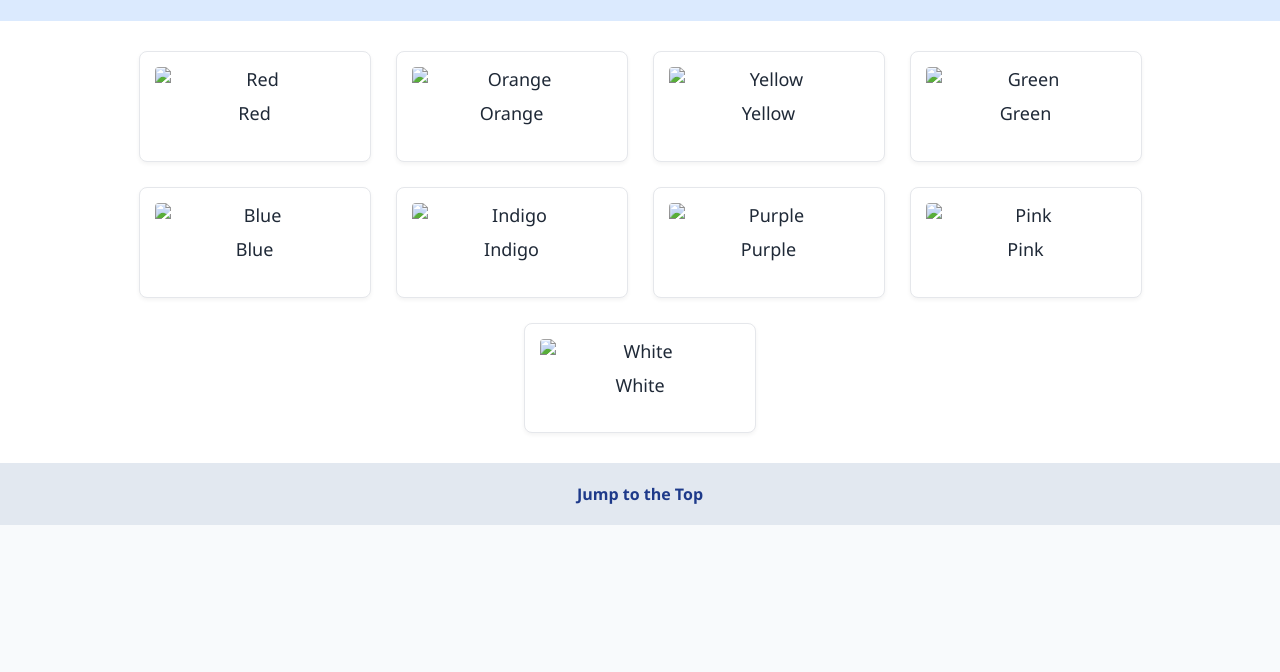
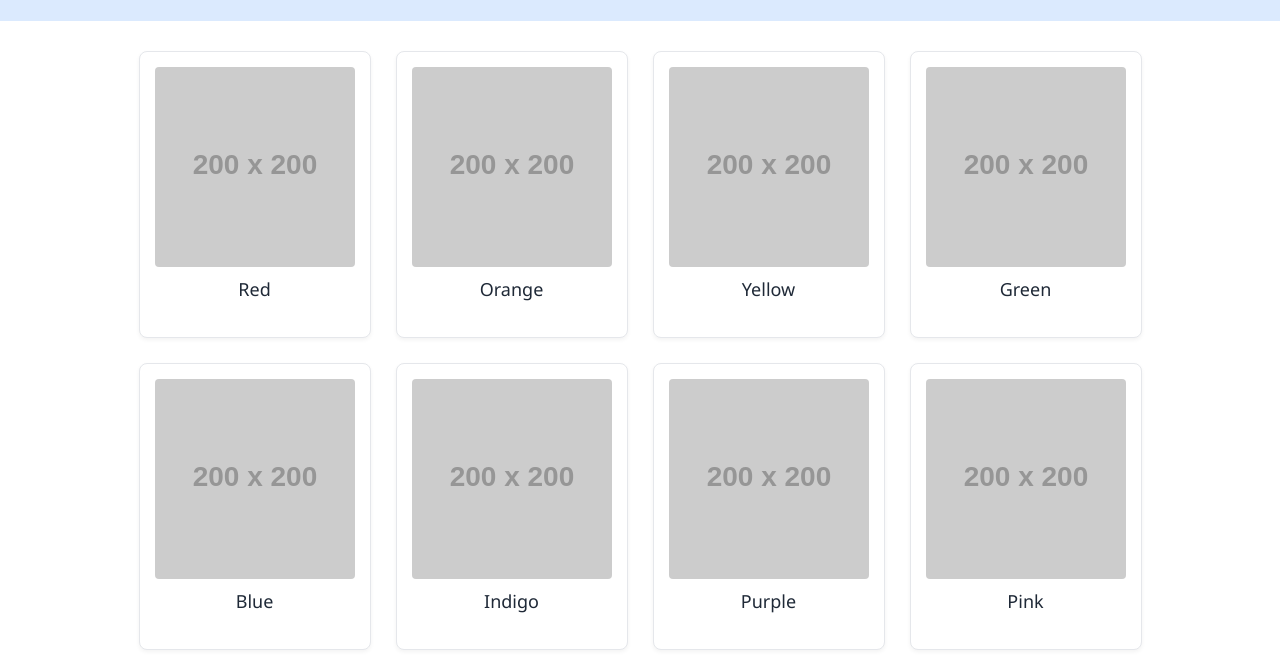
Before and after one commit to mchienc/web-practice, a plain HTML site: page index.html in a window 1280 px wide. Shown: the part 70-742 px from the top of the page. Drawn offline with Linux system fonts and the light colour scheme; placeholder pictures from the web are drawn by us.

Commit message:
Update index.html

```diff
--- a/index.html
+++ b/index.html
@@ -17,39 +17,39 @@
 
     <main>
         <div>
-            <img src="images/Red.jpeg" alt="Red" width="200">
+            <img src="https://dummyimage.com/200x200/ef4444/ffffff.png" alt="Red" width="200">
             <p>Red</p>
         </div>
         <div>
-            <img src="images/Orange.png" alt="Orange" width="200">
+            <img src="https://dummyimage.com/200x200/f97316/ffffff.png" alt="Orange" width="200">
             <p>Orange</p>
         </div>
         <div>
-            <img src="images/Yellow.png" alt="Yellow" width="200">
+            <img src="https://dummyimage.com/200x200/eab308/000000.png" alt="Yellow" width="200">
             <p>Yellow</p>
         </div>
         <div>
-            <img src="images/Green.png" alt="Green" width="200">
+            <img src="https://dummyimage.com/200x200/22c55e/ffffff.png" alt="Green" width="200">
             <p>Green</p>
         </div>
         <div>
-            <img src="images/Blue.png" alt="Blue" width="200">
+            <img src="https://dummyimage.com/200x200/3b82f6/ffffff.png" alt="Blue" width="200">
             <p>Blue</p>
         </div>
         <div>
-            <img src="images/Indigo.jpeg" alt="Indigo" width="200">
+            <img src="https://dummyimage.com/200x200/4338ca/ffffff.png" alt="Indigo" width="200">
             <p>Indigo</p>
         </div>
         <div>
-            <img src="images/Purple.png" alt="Purple" width="200">
+            <img src="https://dummyimage.com/200x200/a855f7/ffffff.png" alt="Purple" width="200">
             <p>Purple</p>
         </div>
         <div>
-            <img src="images/Pink.jpeg" alt="Pink" width="200">
+            <img src="https://dummyimage.com/200x200/ec4899/ffffff.png" alt="Pink" width="200">
             <p>Pink</p>
         </div>
         <div>
-            <img src="images/White.png" alt="White" width="200">
+            <img src="https://dummyimage.com/200x200/f3f4f6/1f2937.png" alt="White" width="200">
             <p>White</p>
         </div>
     </main>
```
